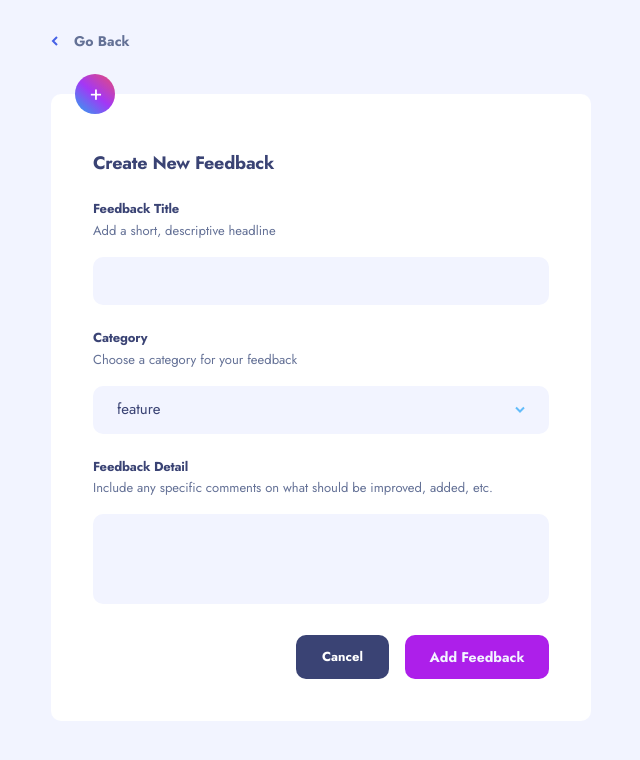
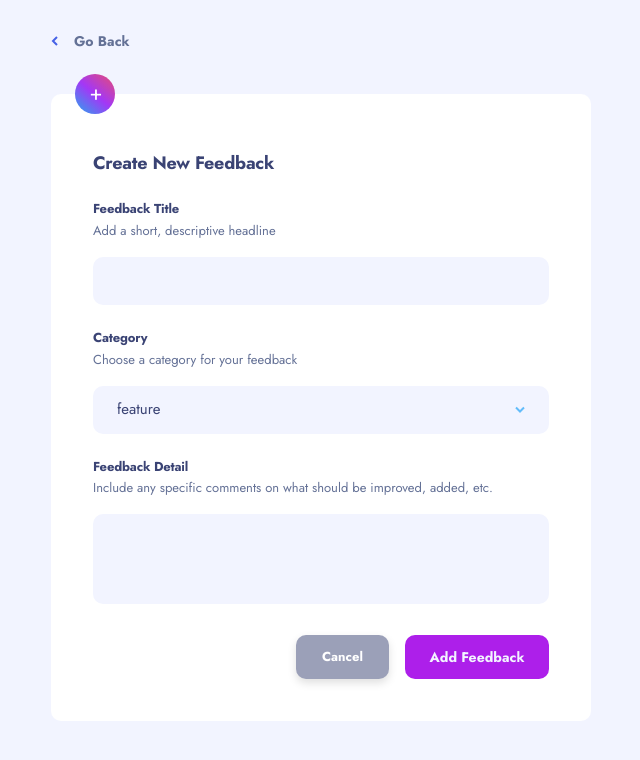
Before and after one commit to a-maystorov/product-feedback-app, a React (Create React App) app: page /create-suggestion in a window 1280 px wide. In both pictures the pointer is over the link "Cancel". Shown: the top 760 px of the page, without its empty margins (319-959 px from the left). Built offline with nearby package versions, Linux system fonts and the light colour scheme.

Commit message:
Add delete and cancel btn hover state.

```diff
--- a/src/pages/CreateSuggestion/CreateSuggestion.css
+++ b/src/pages/CreateSuggestion/CreateSuggestion.css
@@ -213,6 +213,12 @@
   align-items: center;
 }
 
+.create-suggestion--cancel-btn:hover,
+.create-suggestion--delete-btn:hover {
+  opacity: 0.5;
+  filter: drop-shadow(0px 4px 4px rgba(0, 0, 0, 0.25));
+}
+
 .save-btn {
   width: 100%;
 }
```
